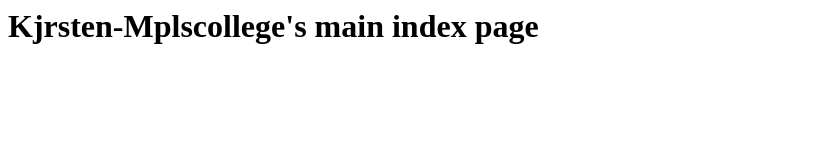
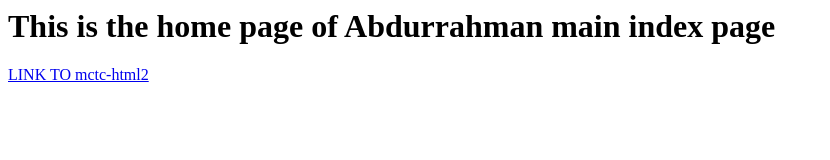
Before and after one commit to Abdurrahman-coding/Abdurrahman-coding.github.io, a plain HTML site: page index.html in a window 1280 px wide. Shown: the whole page, without its empty margins (0-830 px from the left). Drawn offline with Linux system fonts and the light colour scheme.

Commit message:
Update index.html

```diff
--- a/index.html
+++ b/index.html
@@ -1 +1,3 @@
-<h1>Kjrsten-Mplscollege's main index page</h1>
+<h1>This is the home page of Abdurrahman main index page</h1>
+
+<a href=/mctc-html2/">LINK TO mctc-html2</a>
```
